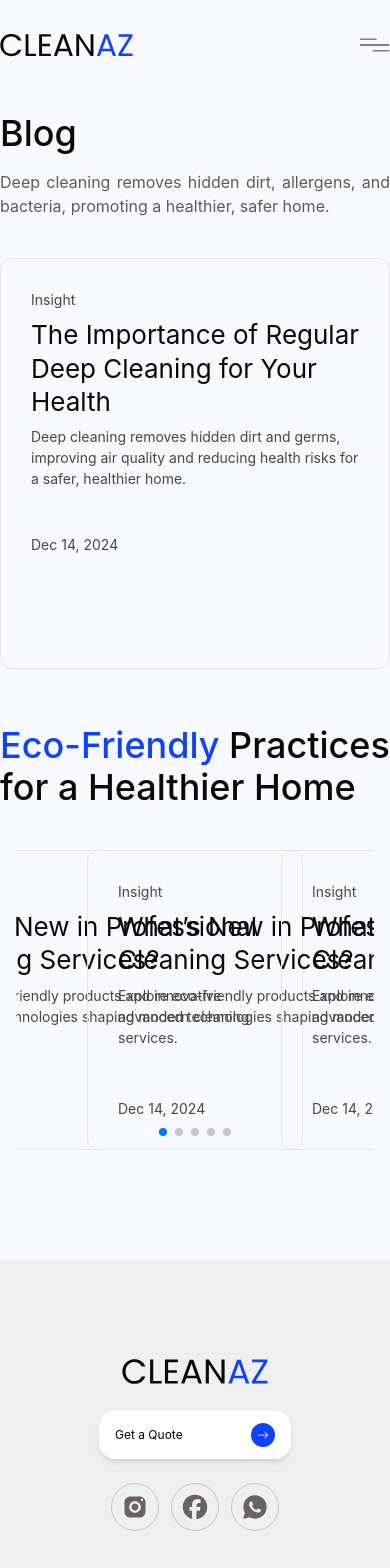
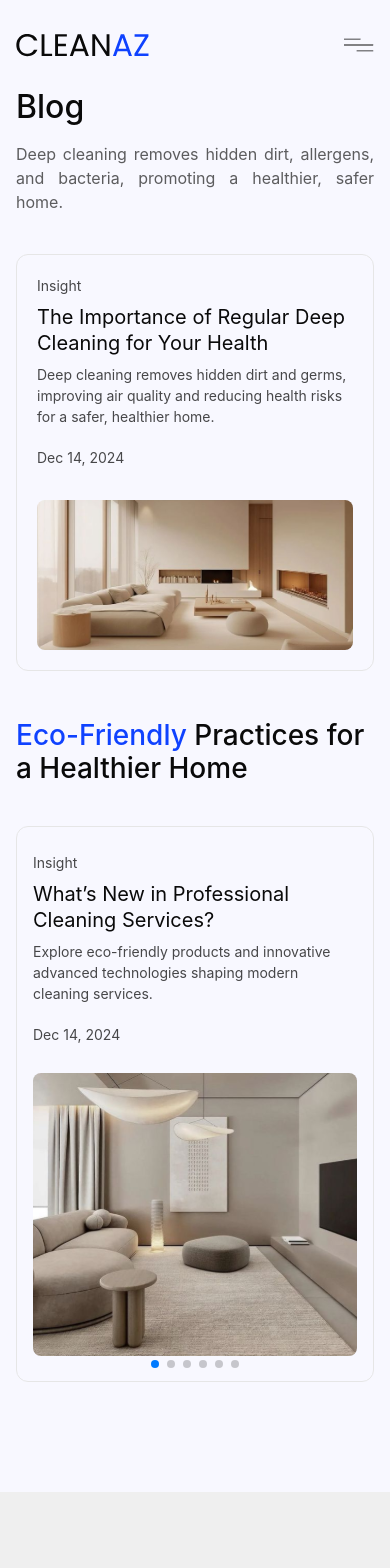
Before and after one commit to fatimanvrzz/Clean, a React (Vite) app: page /blog in a window 390 px wide. Shown: the top 1568 px of the page. Built offline with nearby package versions, Linux system fonts and the light colour scheme.

Commit message:
BlogPage responsive done

```diff
--- a/src/Pages/BlogPage/index.tsx
+++ b/src/Pages/BlogPage/index.tsx
@@ -1,52 +1,71 @@
-import Navbar from "../../components/Navbar/Navbar"
-import Blog from "../../assets/images/blog.png"
-import BlogSlider from "../../components/BlogComponent/BlogsSlider"
-import Footer from "../../components/Footer/Footer"
-
-
+import Navbar from "../../components/Navbar/Navbar";
+import Blog from "../../assets/images/blog.png";
+import BlogSlider from "../../components/BlogComponent/BlogsSlider";
+import Footer from "../../components/Footer/Footer";
 
 const BlogPage = () => {
     return (
         <div className="flex flex-col items-center w-full">
-            <Navbar />
 
-            <div className="w-full max-w-[82rem]">
+            <div className="w-full px-4 sm:px-0">
+                <Navbar />
+            </div>
 
-                <div className="flex flex-col sm:flex-row sm:items-end sm:justify-between gap-4 text-left">
-                    <p className="w-full sm:w-[35rem] text-[#0A0A0A] text-4xl sm:text-[3rem] font-medium leading-[1.15] pt-[3.5rem]">
+            <div className="w-full max-w-[82rem] px-4 sm:px-8">
+
+                {/* Title and Description */}
+                <div className="flex flex-col sm:flex-row sm:items-end sm:justify-between gap-4 text-left mt-8">
+                    <p className="w-full sm:w-[35rem] text-[#0A0A0A] text-[2rem] xs:text-[1.75rem] sm:text-[3rem] font-medium leading-[1.15]">
                         Blog
                     </p>
 
-                    <p className="text-[#5C5C5E] sm:w-[35rem] text-base sm:text-[1.25rem] text-justify sm:mt-0">
+                    <p className="text-[#5C5C5E] text-[1rem] xs:text-[0.9rem] sm:w-[35rem] sm:text-[1.25rem] text-justify sm:mt-0">
                         Deep cleaning removes hidden dirt, allergens, and bacteria, promoting a healthier, safer home.
                     </p>
                 </div>
 
-                <div className="flex border border-[#E6E6E6] mt-[40px] h-[411px] rounded-xl">
-                    <div className="flex items-start justify-between w-full p-[30px]">
-                        <div className="flex-row  w-[430px] h-[235px] items-center">
+                {/* Main Blog Box */}
+                <div className="flex flex-col sm:flex-row border border-[#E6E6E6] mt-[40px] rounded-xl overflow-hidden h-auto sm:h-[411px]">
+                    <div className="flex flex-col sm:flex-row items-start justify-between w-full p-[20px] sm:p-[30px] gap-4">
+                        {/* Text Content */}
+                        <div className="w-full sm:w-[430px]">
                             <p className="text-[14px] text-[#474749]">Insight</p>
-                            <h2 className="text-[26px] text-[#0A0A0A] mt-[8px] leading-[33.28px]">The Importance of Regular Deep Cleaning for Your Health</h2>
-                            <p className="text-[14px] text-[#474749] w-[336px] mt-[8px] h-[58px]">Deep cleaning removes hidden dirt and germs, improving air quality and reducing health risks for a safer, healthier home.</p>
-                            <p className="text-[14px] text-[#474749] mt-[50px]">Dec 14, 2024</p>
+                            <h2 className="text-[20px] sm:text-[26px] text-[#0A0A0A] mt-[8px] leading-[1.3]">
+                                The Importance of Regular Deep Cleaning for Your Health
+                            </h2>
+                            <p className="text-[14px] text-[#474749] mt-[8px] h-auto sm:h-[58px]">
+                                Deep cleaning removes hidden dirt and germs, improving air quality and reducing health risks for a safer, healthier home.
+                            </p>
+                            <p className="text-[14px] text-[#474749] mt-[20px] sm:mt-[50px]">
+                                Dec 14, 2024
+                            </p>
                         </div>
-                        <div className="">
-                            <img src={Blog} alt="" />
+
+                        {/* Image */}
+                        <div className="w-full sm:w-auto mt-4 sm:mt-0">
+                            <img
+                                src={Blog}
+                                alt="Blog"
+                                className="w-full max-w-[100%] sm:w-auto object-cover rounded-lg"
+                            />
                         </div>
                     </div>
                 </div>
 
-
-                <div className=" sm:flex-row sm:items-end text-left">
-                    <p className="w-full sm:w-[35rem] text-[#0A0A0A] text-4xl sm:text-[3rem] font-medium leading-[1.15] pt-[3.5rem]">
+                {/* Second Blog Title */}
+                <div className="text-left mt-12">
+                    <p className="w-full sm:w-[35rem] text-[#0A0A0A] text-[1.75rem] sm:text-[3rem] font-medium leading-[1.15]">
                         <span className="text-[#0F42FF]">Eco-Friendly</span> Practices for a Healthier Home
                     </p>
                 </div>
+
+                {/* Blog Slider */}
                 <BlogSlider />
             </div>
-            <Footer/>
+
+            <Footer />
         </div>
-    )
-}
+    );
+};
 
-export default BlogPage
+export default BlogPage;
--- a/src/Pages/HomePage/index.tsx
+++ b/src/Pages/HomePage/index.tsx
@@ -48,7 +48,6 @@ const HomePage = () => {
         <div className="relative z-10 w-full">
           <ServiceCard />
         </div>
-        {/* dsfadfad */}
       </div>
 
       {/* About Us Section */}
@@ -65,8 +64,6 @@ const HomePage = () => {
 
       <FAQ />
       <Footer />
-
-
     </div>
   );
 }
--- a/src/components/BlogComponent/BlogsSlider.tsx
+++ b/src/components/BlogComponent/BlogsSlider.tsx
@@ -4,32 +4,34 @@ import { Pagination } from 'swiper/modules';
 import '../BlogComponent/Slider.css';
 import SwiperComponent from './SwiperComponent';
 
-// interface BlogItem {
-//   type: string;
-//   picture: string;
-//   name: string;
-//   description: string;
-//   date: string;
-// }
-
 const BlogSlider = () => {
   return (
-    <div className="mt-[42px] px-4 sm:px-0 ">
+    <div className="mt-[42px]">
       <Swiper
-        slidesPerView={2}
-        spaceBetween={30}
-        pagination={{
-          clickable: true,
-        }}
+        pagination={{ clickable: true }}
         modules={[Pagination]}
         className="mySwiper"
+        breakpoints={{
+          0: {
+            slidesPerView: 1,
+            spaceBetween: 16,
+          },
+          640: {
+            slidesPerView: 1.2,
+            spaceBetween: 20,
+          },
+          768: {
+            slidesPerView: 2,
+            spaceBetween: 30,
+          },
+        }}
       >
-        <SwiperSlide><SwiperComponent/></SwiperSlide>
-        <SwiperSlide><SwiperComponent/></SwiperSlide>
-        <SwiperSlide><SwiperComponent/></SwiperSlide>
-        <SwiperSlide><SwiperComponent/></SwiperSlide>
-        <SwiperSlide><SwiperComponent/></SwiperSlide>
-        <SwiperSlide><SwiperComponent/></SwiperSlide>
+        <SwiperSlide className="!w-full sm:!w-auto"><SwiperComponent /></SwiperSlide>
+        <SwiperSlide className="!w-full sm:!w-auto"><SwiperComponent /></SwiperSlide>
+        <SwiperSlide className="!w-full sm:!w-auto"><SwiperComponent /></SwiperSlide>
+        <SwiperSlide className="!w-full sm:!w-auto"><SwiperComponent /></SwiperSlide>
+        <SwiperSlide className="!w-full sm:!w-auto"><SwiperComponent /></SwiperSlide>
+        <SwiperSlide className="!w-full sm:!w-auto"><SwiperComponent /></SwiperSlide>
       </Swiper>
     </div>
   );
--- a/src/components/BlogComponent/SwiperComponent.tsx
+++ b/src/components/BlogComponent/SwiperComponent.tsx
@@ -1,27 +1,24 @@
-import Blog from "../../assets/images/blog.png"
+import BlogComp from "../../assets/images/blog-comp.svg"
 
 const SwiperComponent = () => {
     return (
-        <div className="box-border gap-[12px] w-[912px] border border-[#E6E6E6] rounded-xl px-[30px] py-[30px] flex justify-between">
-            <div className="flex flex-col text-left">
-                <div>
-                    <p className="text-[14px] text-[#474749]">Insight</p>
-                    <h2 className="text-[26px] text-[#0A0A0A] mt-[8px] leading-[33.28px] w-[336px]">
-                        What’s New in Professional Cleaning Services?
-                    </h2>
-                    <p className="text-[14px] text-[#474749] mt-[8px] w-[336px]">
-                        Explore eco-friendly products and innovative advanced technologies shaping modern cleaning services.
-                    </p>
-                </div>
-                <p className="text-[14px] text-[#474749] mt-[50px]">Dec 14, 2024</p>
+        <div className="box-border gap-[12px] w-full sm:w-[912px] border border-[#E6E6E6] rounded-xl px-4 sm:px-[30px] py-[25px] flex flex-col sm:flex-row justify-between">
+            <div className="flex flex-col text-left w-full sm:w-[430px]">
+                <p className="text-[14px] text-[#474749]">Insight</p>
+                <h2 className="text-[20px] sm:text-[26px] text-[#0A0A0A] mt-[8px] leading-[1.3]">
+                    What’s New in Professional Cleaning Services?
+                </h2>
+                <p className="text-[14px] text-[#474749] mt-[8px]">
+                    Explore eco-friendly products and innovative advanced technologies shaping modern cleaning services.
+                </p>
+                <p className="text-[14px] text-[#474749] mt-[20px] sm:mt-[50px]">Dec 14, 2024</p>
             </div>
-            <div>
-                <img src={Blog} alt="Blog" className=" rounded-lg" />
+
+            <div className="w-full sm:w-auto mt-4 sm:mt-0">
+                <img src={BlogComp} alt="Blog" className="w-full sm:w-auto rounded-lg object-cover" />
             </div>
         </div>
     )
 }
 
-
-
 export default SwiperComponent
```
